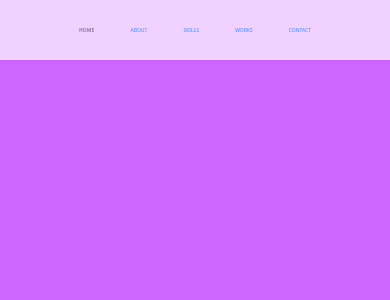
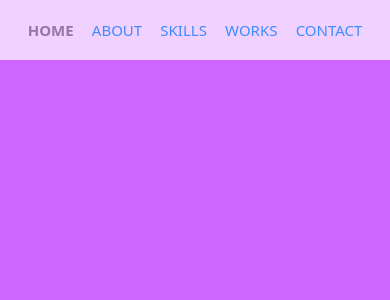
Before and after one commit to Takeshi0702/Django-portfolio, a Django app: page / in a window 390 px wide; the page is wider, and only the part inside the window is pictured. Shown: the top 300 px of that part. Run offline with Django 3.2, Linux system fonts and the light colour scheme; data that the repository does not hold is empty; some libraries are stand-ins or nearby versions.

Commit message:
django-portfolio作成

```diff
--- a/app/static/css/style.css
+++ b/app/static/css/style.css
@@ -544,7 +544,25 @@ box-shadow: 0 0 4px rgba(0, 0, 0, .14), 0 4px 8px rgba(0, 0, 0, .28);
 
 @media screen and (max-width: 768px) {
 .font-small{
-  font-size: 5px;
+  font-size: 18px;
+}
+}
+
+@media screen and (max-width: 480px) {
+.font-small{
+  font-size: 15px;
+}
+}
+
+@media screen and (max-width: 768px) {
+#menu-center ul li{
+  margin: 0 12px;
+}
+}
+
+@media screen and (max-width: 480px) {
+#menu-center ul li{
+  margin: 0 7px;
 }
 }
 
```
